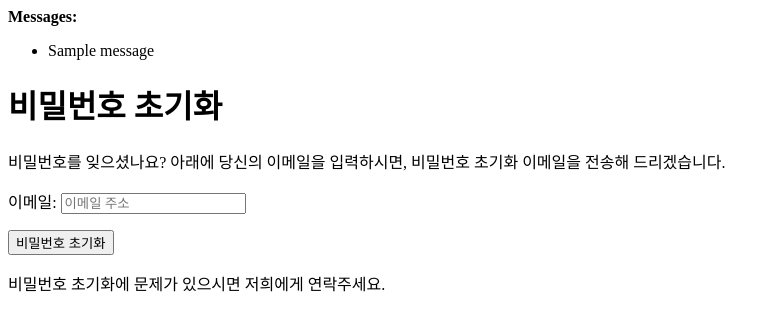
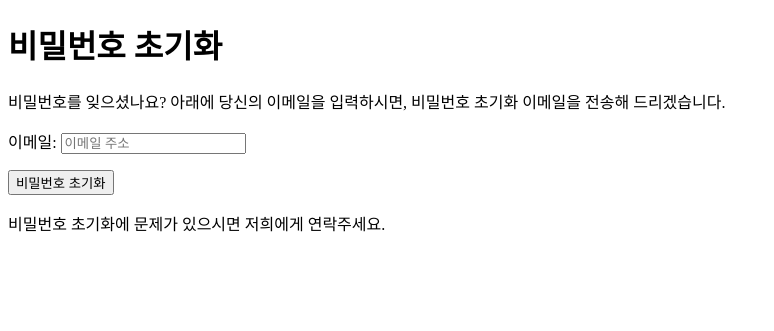
Before and after one commit to hamo-o/Piro17_CardGame_04, a Django app: page /accounts/password/reset/ in a window 1280 px wide. Shown: the top 331 px of the page, without its empty margins (0-774 px from the left). Run offline with Django 4.2, Linux system fonts and the light colour scheme; tables that the repository leaves empty hold one stand-in row (values such as "Sample post"); one stand-in notice (Sample message) is shown.

Commit message:
Fix: message 제거

```diff
--- a/cardgame/templates/account/base.html
+++ b/cardgame/templates/account/base.html
@@ -5,16 +5,7 @@
     {% block extra_head %} {% endblock %}
   </head>
   <body>
-    {% block body %} {% if messages %}
-    <div>
-      <strong>Messages:</strong>
-      <ul>
-        {% for message in messages %}
-        <li>{{message}}</li>
-        {% endfor %}
-      </ul>
-    </div>
-    {% endif %} {% block content %}
+    {% block body %} {% block content %}
     <br />
     {% endblock %} {% endblock %} {% block extra_body %}
     <br />
```
